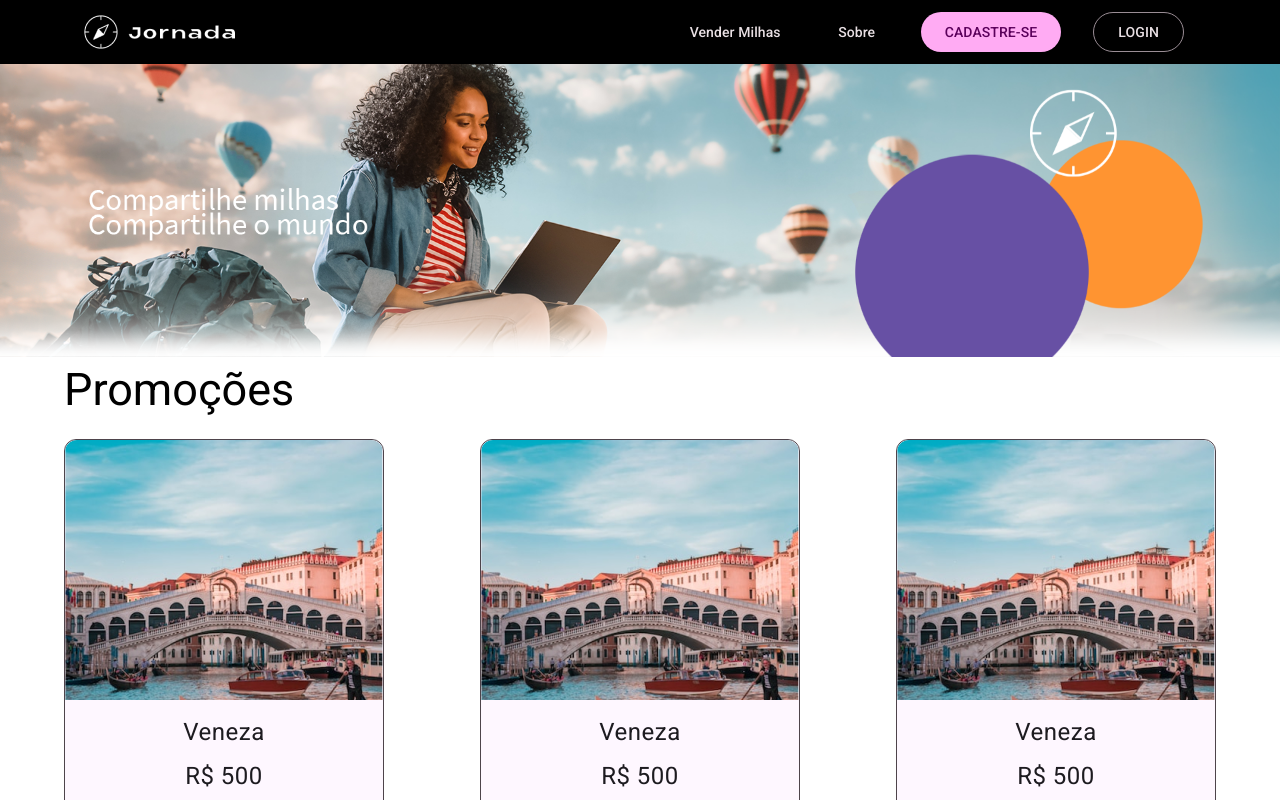
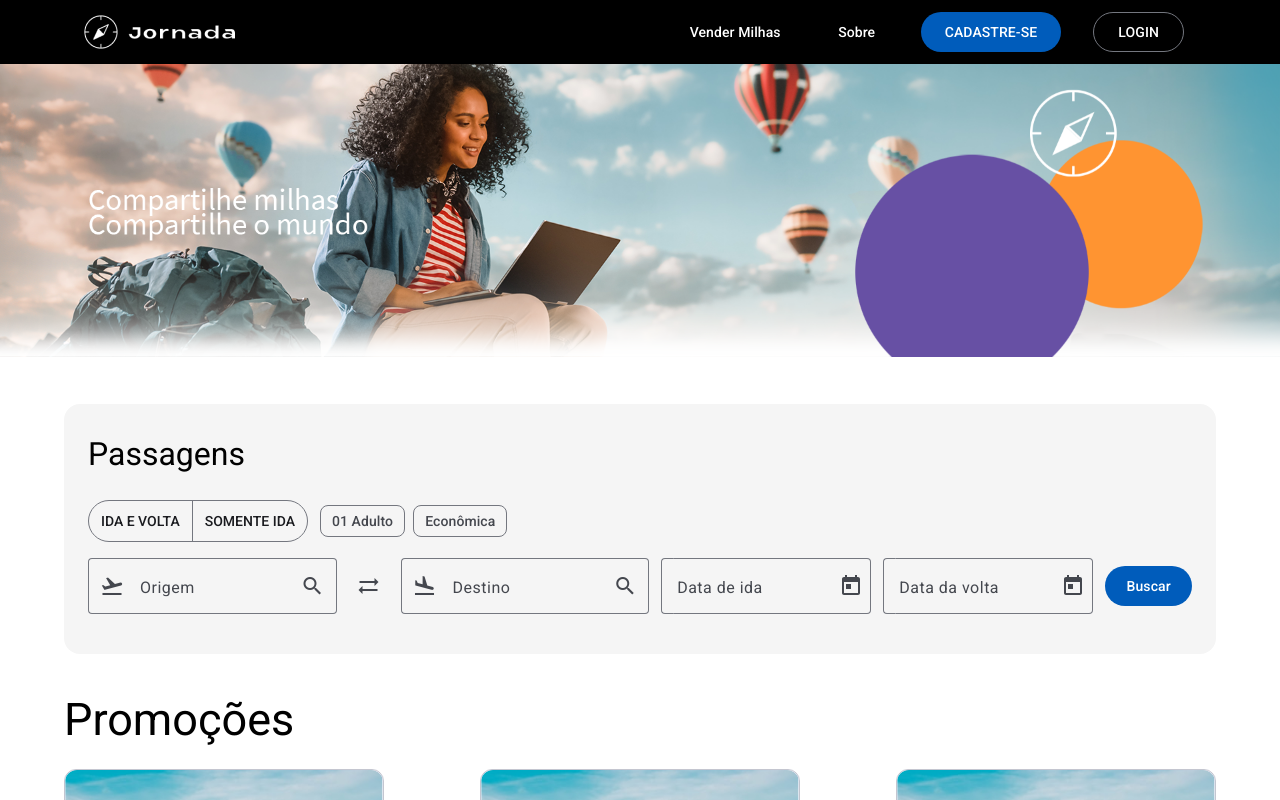
Before and after one commit to AlexSilvaCB/JornadaMilhas-Angular, an Angular app: page / in a window 1280 px wide. Shown: the top 800 px of the page. Built offline with nearby package versions, Linux system fonts and the light colour scheme.

Commit message:
Criação componentes form-busca e ajustes header

```diff
--- a/angular.json
+++ b/angular.json
@@ -32,7 +32,7 @@
               }
             ],
             "styles": [
-              "@angular/material/prebuilt-themes/magenta-violet.css",
+              "@angular/material/prebuilt-themes/azure-blue.css",
               "src/styles.scss"
             ],
             "scripts": []
--- a/src/app/modules/card/card.component.scss
+++ b/src/app/modules/card/card.component.scss
@@ -6,7 +6,7 @@
       border: 1px solid #CAC4D0;
       border-radius: 12px;
     }
-    &.secundary{
+    &.secondary{
       background-color: #F5F5F5;
       border-radius: 16px;
     }
--- /dev/null
+++ b/src/app/modules/form-busca/form-busca.component.html
@@ -0,0 +1,48 @@
+<app-container>
+  <app-card variant="secondary" class="form-busca">
+    <h2>Passagens</h2>
+    <form>
+      <div class="flex-container">
+        <mat-button-toggle-group aria-label="Tipo de Passagem">
+          <mat-button-toggle>IDA E VOLTA</mat-button-toggle>
+          <mat-button-toggle>SOMENTE IDA</mat-button-toggle>
+        </mat-button-toggle-group>
+        <mat-chip-set aria-label="Seleção de Passagens">
+          <mat-chip-option><span>01 Adulto</span></mat-chip-option>
+          <mat-chip-option><span>Econômica</span></mat-chip-option>
+        </mat-chip-set>
+      </div>
+      <div class="flex-container">
+        <mat-form-field class="input-container" appearance="outline">
+          <mat-label>Origem</mat-label>
+          <mat-icon matPrefix>flight_takeoff</mat-icon>
+          <input matInput placeholder="Placeholder">
+          <mat-icon matSuffix>search</mat-icon>
+        </mat-form-field>
+        <button mat-icon-button>
+          <mat-icon>sync_alt</mat-icon>
+        </button>
+        <mat-form-field class="input-container" appearance="outline">
+          <mat-label>Destino</mat-label>
+          <mat-icon matPrefix>flight_land</mat-icon>
+          <input matInput placeholder="Placeholder">
+          <mat-icon matSuffix>search</mat-icon>
+        </mat-form-field>
+        <mat-form-field class="input-container" appearance="outline">
+          <mat-label>Data de ida</mat-label>
+          <input matInput [matDatepicker]="ida">
+          <mat-datepicker-toggle matIconSuffix [for]="ida"></mat-datepicker-toggle>
+          <mat-datepicker #ida></mat-datepicker>
+        </mat-form-field>
+        <mat-form-field class="input-container" appearance="outline">
+          <mat-label>Data da volta</mat-label>
+          <input matInput [matDatepicker]="volta">
+          <mat-datepicker-toggle matIconSuffix [for]="volta"></mat-datepicker-toggle>
+          <mat-datepicker #volta></mat-datepicker>
+        </mat-form-field>
+        <button mat-flat-button>Buscar</button>
+
+      </div>
+    </form>
+  </app-card>
+</app-container>
--- /dev/null
+++ b/src/app/modules/form-busca/form-busca.component.scss
@@ -0,0 +1,35 @@
+:host{
+  .form-busca {
+    margin: 40px 0;
+    display: block;
+
+    h2 {
+      font-size: 32px;
+      margin-bottom: 20px;
+    }
+
+    .flex-container {
+      display: flex;
+      align-items: center;
+      gap: 12px;
+      margin: 16px 0;
+    }
+    .input-container {
+      margin-bottom: -1.25em;
+    }
+
+
+    .mat-button-toggle-checked {
+      color: #0000CD;
+    }
+
+    mat-chip-set{
+      .mat-mdc-standard-chip.mdc-evolution-chip--selected:not(.mdc-evolution-chip--disabled){
+        span{
+          color: #0000CD;
+        }
+      }
+    }
+
+  }
+}
--- a/src/app/modules/header/header.component.html
+++ b/src/app/modules/header/header.component.html
@@ -6,7 +6,7 @@
           <button mat-button>Vender Milhas</button>
           <button mat-button>Sobre</button>
           <button mat-flat-button>CADASTRE-SE</button>
-          <button mat-stroked-button >LOGIN</button>
+          <button mat-stroked-button>LOGIN</button>
       </mat-toolbar>
     </app-container>
 
--- a/src/app/modules/header/header.component.scss
+++ b/src/app/modules/header/header.component.scss
@@ -5,6 +5,13 @@
 
     button{
       margin: 0 16px;
+      color: white;
+      transition: 0.5s;
+    }
+
+    button:hover{
+      background-color: #F0F8FF;
+      color: black;
     }
 
     .example-spacer {
--- a/src/app/pages/principal-jornada/principal-jornada.component.html
+++ b/src/app/pages/principal-jornada/principal-jornada.component.html
@@ -1,5 +1,6 @@
 <app-header />
 <app-banner [srcSignal]="srcHome" [alt]="altHome"/>
+<app-form-busca />
 <article>
   <app-container>
     <h2>Promoções</h2>
--- a/src/app/pages/principal-jornada/principal-jornada.component.ts
+++ b/src/app/pages/principal-jornada/principal-jornada.component.ts
@@ -5,11 +5,12 @@ import { ContainerComponent } from '../../modules/container/container.component'
 import { FooterComponent } from '../../modules/footer/footer.component';
 import { CardBuscaComponent } from '../../modules/card-busca/card-busca.component';
 import { CardDepoimentoComponent } from '../../modules/card-depoimento/card-depoimento.component';
+import { FormBuscaComponent } from '../../modules/form-busca/form-busca.component';
 
 @Component({
   selector: 'app-principal-jornada',
   standalone: true,
-  imports: [HeaderComponent, BannerComponent, ContainerComponent, FooterComponent, CardBuscaComponent, CardDepoimentoComponent ],
+  imports: [HeaderComponent, BannerComponent, ContainerComponent, FooterComponent, CardBuscaComponent, CardDepoimentoComponent, FormBuscaComponent],
   templateUrl: './principal-jornada.component.html',
   styleUrl: './principal-jornada.component.scss'
 })
```
Also changed, not shown: src/app/modules/form-busca/form-busca.component.ts (added, +25 -0 lines), 1 other file (tests, documents, lock files or other folders).
